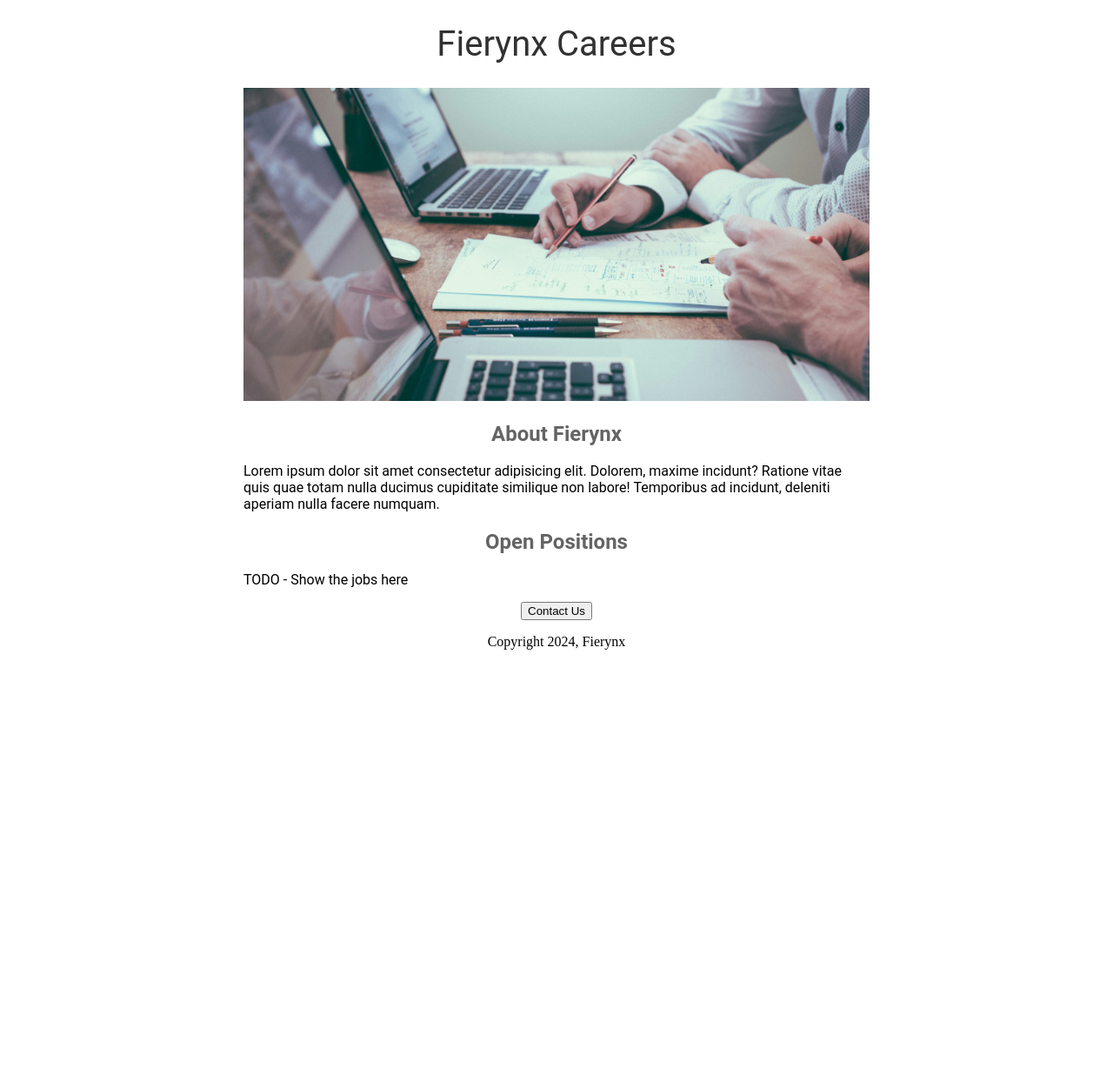
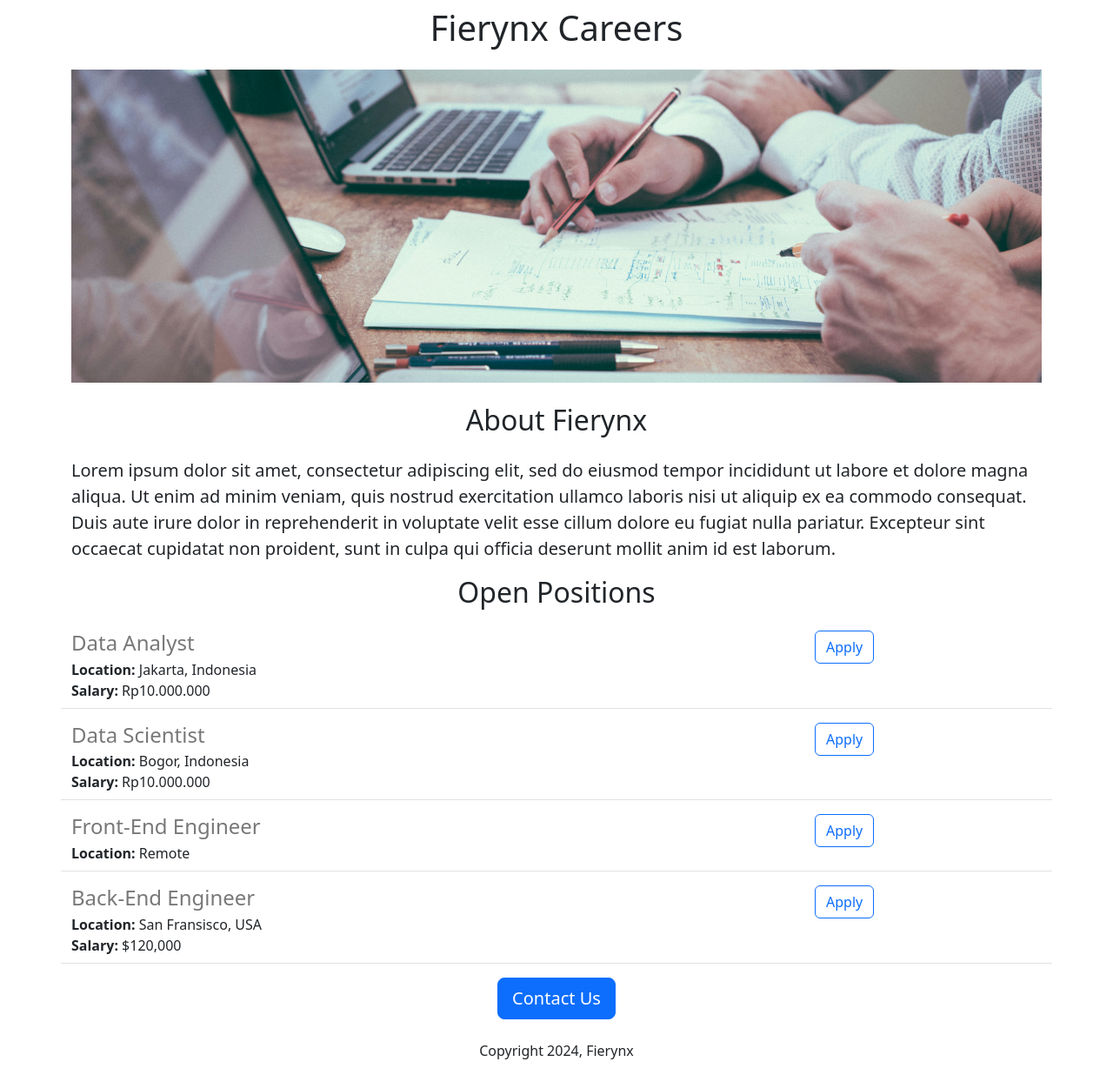
Before and after one commit to RyuOrl/careers-website, a Flask app: page / in a window 1280 px wide. Shown: the whole page at 87% size. Before the commit the page ends 747 px from the top, so only its background shows below. Run offline with Flask 3, Linux system fonts and the light colour scheme.

Commit message:
added dynamic data, api route

```diff
--- a/app.py
+++ b/app.py
@@ -1,10 +1,40 @@
-from flask import Flask, render_template
+from flask import Flask, render_template, jsonify
 
 app = Flask(__name__)
 
+JOBS = [
+  {
+    'id':1,
+    'title':'Data Analyst',
+    'location':'Jakarta, Indonesia',
+    'salary':'Rp10.000.000'
+  },
+  {
+    'id':2,
+    'title':'Data Scientist',
+    'location':'Bogor, Indonesia',
+    'salary':'Rp10.000.000'
+  },
+  {
+    'id':3,
+    'title':'Front-End Engineer',
+    'location':'Remote',
+  },
+  {
+    'id':4,
+    'title':'Back-End Engineer',
+    'location':'San Fransisco, USA',
+    'salary':'$120,000'
+  },
+]
+
 @app.route("/")
 def index():
-  return render_template("home.html")
+  return render_template("home.html", jobs=JOBS, company_name="Fierynx")
+
+@app.route("/api/jobs")
+def list_jobs():
+  return jsonify(JOBS)
 
 if __name__ == '__main__':
   app.run(host='0.0.0.0', debug=True)
--- a/templates/home.html
+++ b/templates/home.html
@@ -4,52 +4,32 @@
   <meta charset="UTF-8">
   <meta name="viewport" content="width=device-width, initial-scale=1.0">
   <title>Home</title>
+  <link href="https://cdn.jsdelivr.net/npm/bootstrap@5.3.3/dist/css/bootstrap.min.css" rel="stylesheet" integrity="sha384-QWTKZyjpPEjISv5WaRU9OFeRpok6YctnYmDr5pNlyT2bRjXh0JMhjY6hW+ALEwIH" crossorigin="anonymous">
   <style>
-    h1{
-      font-size:40px;
-      font-family: Roboto;
-      font-weight: normal;
-      color: rgb(50,50,50);
-      text-align: center;
-    }
-
     #banner{
-      width:100%;
-      height:360px;
-      object-fit:cover;
-    }
-
-    h2{
-      font-family: Roboto;
-      font-size: 32;
-      color: rgb(100,100,100);
-      text-align: center;
-    }
-
-    .bodytext{
-      font-family: Roboto;
-      font-color: rgb(80,80,80);
-    }
-
-    #container{
-      max-width: 720px;
-      margin: 0 auto;
-
+      width: 100%;
+      height: 360px;
+      object-fit: cover;
     }
 
   </style>
 </head>
 <body>
-  <div id="container">
-    <h1>Fierynx Careers</h1>
-    <img id="banner" src="http://127.0.0.1:5000/static/banner.jpg" alt="banner.jpg" height=320>
-    <h2>About Fierynx</h2>
-    <p class="bodytext">Lorem ipsum dolor sit amet consectetur adipisicing elit. Dolorem, maxime incidunt? Ratione vitae quis quae totam nulla ducimus cupiditate similique non labore! Temporibus ad incidunt, deleniti aperiam nulla facere numquam.</p>
-    <h2>Open Positions</h2>
-    <p class="bodytext">TODO - Show the jobs here</p>
-    <div style="text-align: center;">
-      <button>Contact Us</button>
-      <p>Copyright 2024, Fierynx</p>
+  <div class="container">
+    <h1 class="text-center mt-2 mb-4">{{ company_name }} Careers</h1>
+    <img class="img-fluid" id="banner" src="http://127.0.0.1:5000/static/banner.jpg" alt="banner.jpg">
+    <h2 class="text-center mt-4 mb-4">About {{ company_name }}</h2>
+    <p class="lead">Lorem ipsum dolor sit amet, consectetur adipiscing elit, sed do eiusmod tempor incididunt ut labore et dolore magna aliqua. Ut enim ad minim veniam, quis nostrud exercitation ullamco laboris nisi ut aliquip ex ea commodo consequat. Duis aute irure dolor in reprehenderit in voluptate velit esse cillum dolore eu fugiat nulla pariatur. Excepteur sint occaecat cupidatat non proident, sunt in culpa qui officia deserunt mollit anim id est laborum.</p>
+    <h2 class="text-center mt-2 mb-4">Open Positions</h2>
+    <p >
+      {% for job in jobs %}
+       {% include 'jobs.html' %}
+      {% endfor %}
+    </div>
+    </p>
+    <div class="text-center">
+      <button class="btn btn-primary btn-lg">Contact Us</button>
+      <p class="mt-4">Copyright 2024, {{ company_name }}</p>
     </div>
   </div>
 </body>
--- /dev/null
+++ b/templates/jobs.html
@@ -0,0 +1,18 @@
+<div class="border-bottom row" style="margin-bottom:16px;padding-bottom:8px">
+  <div class="col-9">
+  <h4 style="color:rgb(120,120,120); margin-bottom:4px;">{{ job['title'] }}
+  </h4>
+  <div>
+    <b>Location:</b> {{ job['location'] }}
+  </div>
+  {% if 'salary' in job %}
+  <div>
+    <b>Salary:</b> {{ job['salary'] }}
+</div>
+{% endif %}
+</div>
+<div class="col-3">
+  <button type="button" class="btn btn-outline-primary">Apply</button>
+</div>
+
+</div>
```
Also changed, not shown: x.html (deleted).
